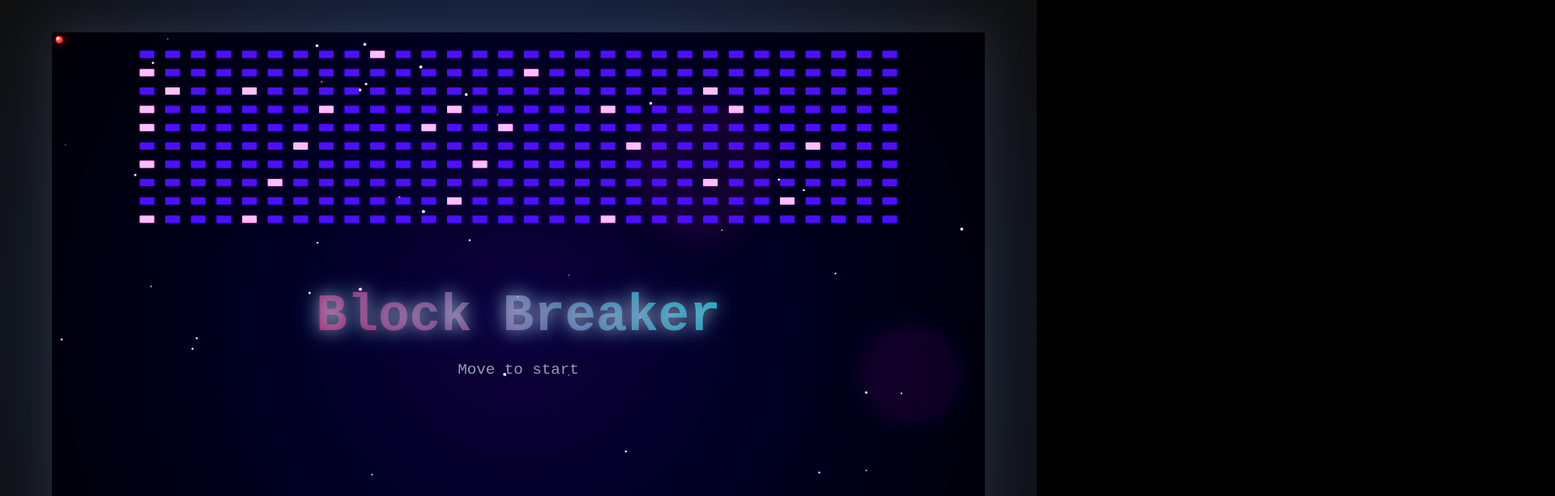
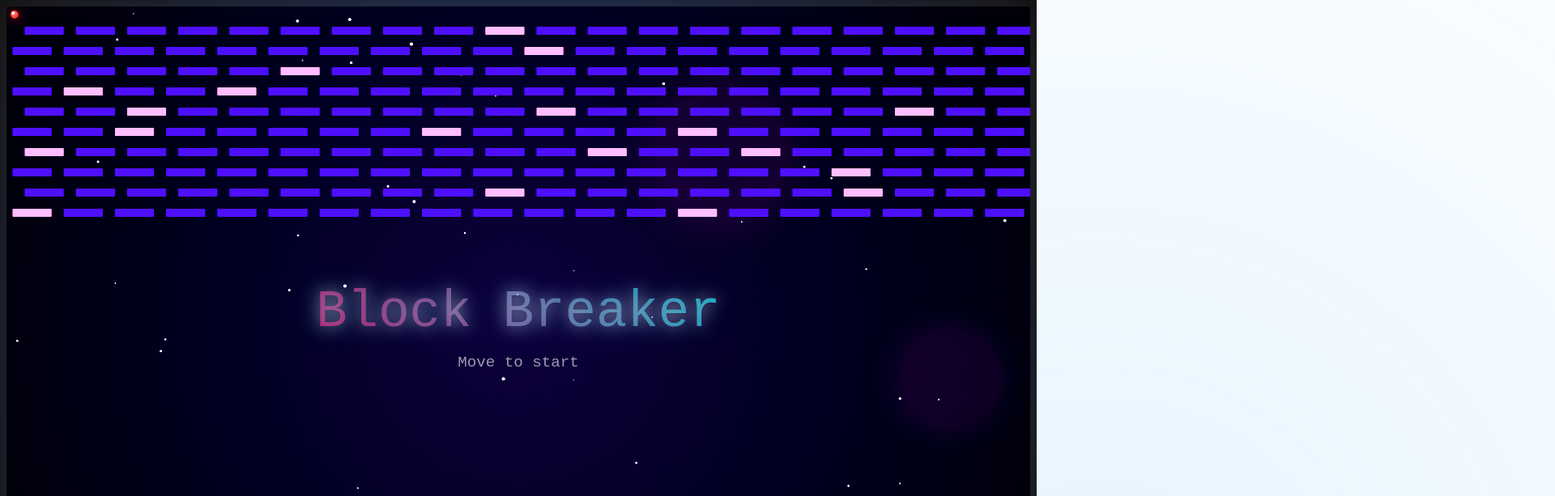
Before and after one commit to JakeBoraston/BlockBreaker, a SvelteKit app: page / in a window 1280 px wide. Shown: the top 613 px of the page at 81% size, 1920 px wide, since content can reach past the window. Built offline with nearby package versions, Linux system fonts and the light colour scheme.

Commit message:
-added tailwind removed a lot of css, still more to do -updated sizing of components via tailwind instead -added rowOffset contstant to GameConfig to skew everyother row if needed. -removed margin from GameConfig -Width of canvas is grabbed now instead of window

```diff
--- a/package.json
+++ b/package.json
@@ -28,5 +28,9 @@
 		"prettier-plugin-svelte": "^3.4.0",
 		"svelte": "^5.43.8",
 		"vite": "^7.2.2"
+	},
+	"dependencies": {
+		"@tailwindcss/vite": "^4.1.17",
+		"tailwindcss": "^4.1.17"
 	}
 }
--- a/src/app.css
+++ b/src/app.css
@@ -1,36 +1,19 @@
 /* Global CSS Reset and Styles */
+@import "tailwindcss";
+
+@layer base {
 	* {
 		box-sizing: border-box;
 	}
 
 	html,
 	body {
-	margin: 0;
-	padding: 0;
-	height: 100svh;
-	width: 100svw;
-	max-height: 100svh;;
-	max-width: 100svw;
+
 		overflow: hidden;
 	}
 
 	body {
 		font-family: -apple-system, BlinkMacSystemFont, 'Segoe UI', 'Roboto', 'Oxygen',
 			'Ubuntu', 'Cantarell', 'Open Sans', 'Helvetica Neue', sans-serif;
-	background: #000;
-	color: white;
 	}
-
-/* Ensure the app takes full viewport */
-#svelte {
-	height: 100%;
 }
-
-/* Game specific styles */
-canvas {
-	display: block;
-	background: #111;
-	cursor: none;
-	height: 90svh;
-	width: 90svw;
-}
--- a/src/lib/constants.ts
+++ b/src/lib/constants.ts
@@ -12,16 +12,13 @@ export interface GameConfig {
         height: number,
         bottomOffset: number;
     };
-    canvas: {
-        marginHorizontal: number,
-        marginVertical: number
-    }
     block: {
         height: number,
         width: number,
         padding: number,
         rows: number,
-        cols: number
+        cols: number,
+        rowOffset: number
     }
 }
 
@@ -37,15 +34,12 @@ export const GAME_CONFIG: GameConfig = {
         height: 5,
         bottomOffset: 15
     },
-    canvas: {
-        marginHorizontal: 5,
-        marginVertical: 5
-    },
     block: {
         height: 10,
         width: 20,
         padding: 15,
         rows: 10,
-        cols: 30
+        cols: 20,
+        rowOffset: 15
     }
 }
--- a/src/routes/+layout.svelte
+++ b/src/routes/+layout.svelte
@@ -8,5 +8,6 @@
 <svelte:head>
 	<link rel="icon" href={favicon} />
 </svelte:head>
-
-{@render children()}
+<div class="w-svw h-svh m-0 p-0 bg-red-500 flex flex-1">
+	{@render children()}
+</div>
--- a/src/routes/+page.svelte
+++ b/src/routes/+page.svelte
@@ -14,8 +14,8 @@
 	let ctx;
 	let clientRect = $state();
 
-	let width = $derived(viewportWidth - GAME_CONFIG.canvas.marginHorizontal);
-	let height = $derived(viewportHeight - GAME_CONFIG.canvas.marginVertical);
+	let width = $derived(viewportWidth);
+	let height = $derived(viewportHeight);
 
 	// Game entities
 	let ball: Ball = $state({
@@ -61,9 +61,11 @@
 	function initialiseBlocks() {
 		const rows = GAME_CONFIG.block.rows;
 		const cols = GAME_CONFIG.block.cols;
-		const blockWidth = GAME_CONFIG.block.width;
+		// const blockWidth = GAME_CONFIG.block.width;
 		const blockHeight = GAME_CONFIG.block.height;
 		const padding = GAME_CONFIG.block.padding;
+		const rowOffset = GAME_CONFIG.block.rowOffset
+		const blockWidth = Math.max(width / cols - padding,3)
 		const gridWidth = cols * (blockWidth + padding) - padding;
 		const leftMargin = (width - gridWidth) / 2;
 		const topMargin = 25;
@@ -72,7 +74,9 @@
 			for (let col = 0; col < cols; col++) {
 				//get block position
 				const isSpecialBlock = getRandomInt(10) < 9;
-				const x = leftMargin + col * (blockWidth + padding);
+				const isEvenRow = row % 2 === 0
+				const offSet = isEvenRow ? rowOffset : 0;
+				const x = leftMargin + col * (blockWidth + padding)+ offSet;
 				const y = topMargin + row * (blockHeight + padding);
 				const block = {
 					position: { x: x, y: y },
@@ -248,10 +252,13 @@
 	}
 
 	onMount(() => {
-		viewportWidth = window.innerWidth;
-		viewportHeight = window.innerHeight;
+		// Get the actual rendered canvas size (from CSS)
+		const rect = canvas.getBoundingClientRect();
+		viewportWidth = rect.width;
+		viewportHeight = rect.height;
+
 		ctx = canvas.getContext('2d');
-		clientRect = canvas.getBoundingClientRect();
+		clientRect = rect;
 		initialiseBlocks();
 		// Initialize space background
 		initializeSpaceBackground();
@@ -547,8 +554,11 @@
 
 	$effect(() => {
 		function updateDimensions() {
-			viewportWidth = window.innerWidth;
-			viewportHeight = window.innerHeight;
+			if (canvas) {
+				const rect = canvas.getBoundingClientRect();
+				viewportWidth = rect.width;
+				viewportHeight = rect.height;
+			}
 		}
 
 		updateDimensions();
@@ -559,9 +569,9 @@
 	});
 </script>
 
-<div class="game-container" class:shake={isShaking}>
+<div class="game-container w-full h-full p-2" class:shake={isShaking}>
 	<div class="background-glow"></div>
-	<canvas onmousemove={handleMouse} bind:this={canvas} {width} {height} class="game-canvas"
+	<canvas onmousemove={handleMouse} bind:this={canvas} {width} {height} class="game-canvas w-full h-full"
 	></canvas>
 
 	{#if !gameStarted}
@@ -588,9 +598,6 @@
 <style>
 	/* Game Container with Background Effects */
 	.game-container {
-		position: relative;
-		width: 100vw;
-		height: 100vh;
 		overflow: hidden;
 		background: radial-gradient(circle at 50% 50%, #1a1a2e 0%, #16213e 50%, #0f0f0f 100%);
 	}
@@ -620,17 +627,11 @@
 
 	/* Canvas with Filters and Effects */
 	.game-canvas {
-		display: block;
-		position: absolute;
-		top: 50%;
-		left: 50%;
-		transform: translate(-50%, -50%);
 		filter: brightness(1.2) contrast(1.2) saturate(1.3);
 		box-shadow:
 			0 0 50px rgba(255, 255, 255, 0.1),
 			inset 0 0 20px rgba(0, 0, 0, 0.2);
 		border-radius: 4px;
-		cursor: none;
 		transition: all 0.3s ease;
 	}
 
@@ -699,7 +700,6 @@
 	.start-screen h1 {
 		font-family: 'Courier New', monospace;
 		font-size: 4rem;
-		margin-bottom: 1rem;
 		text-shadow:
 			0 0 20px rgba(255, 255, 255, 0.8),
 			0 0 40px rgba(0, 150, 255, 0.6);
--- a/vite.config.js
+++ b/vite.config.js
@@ -1,7 +1,8 @@
 import { sveltekit } from '@sveltejs/kit/vite';
 import { defineConfig } from 'vite';
+import tailwindcss from '@tailwindcss/vite'
 
 export default defineConfig({
 	base: "BlockBreaker/",
-	plugins: [sveltekit()]
+	plugins: [sveltekit(),tailwindcss()]
 });
```
Also changed, not shown: 1 other file (tests, documents, lock files or other folders). Lines whose indentation alone changed are shown as unchanged.
